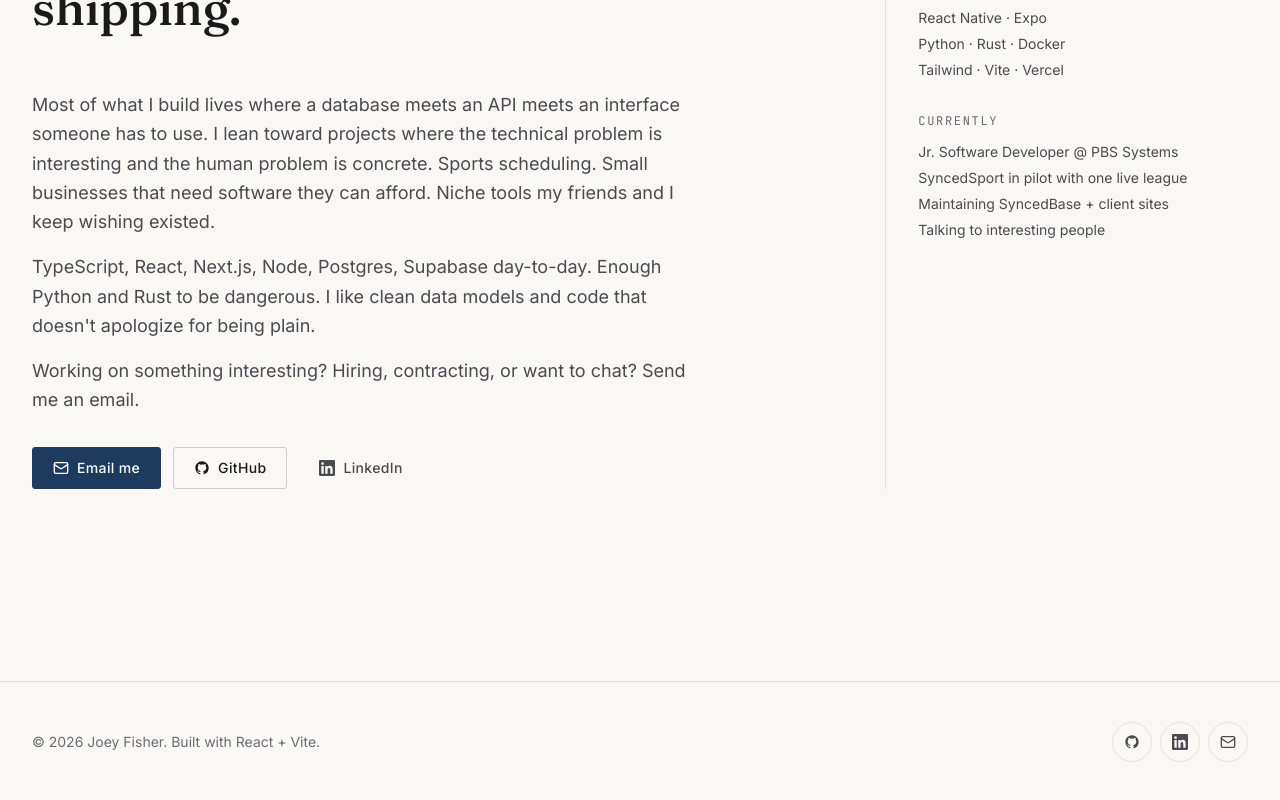
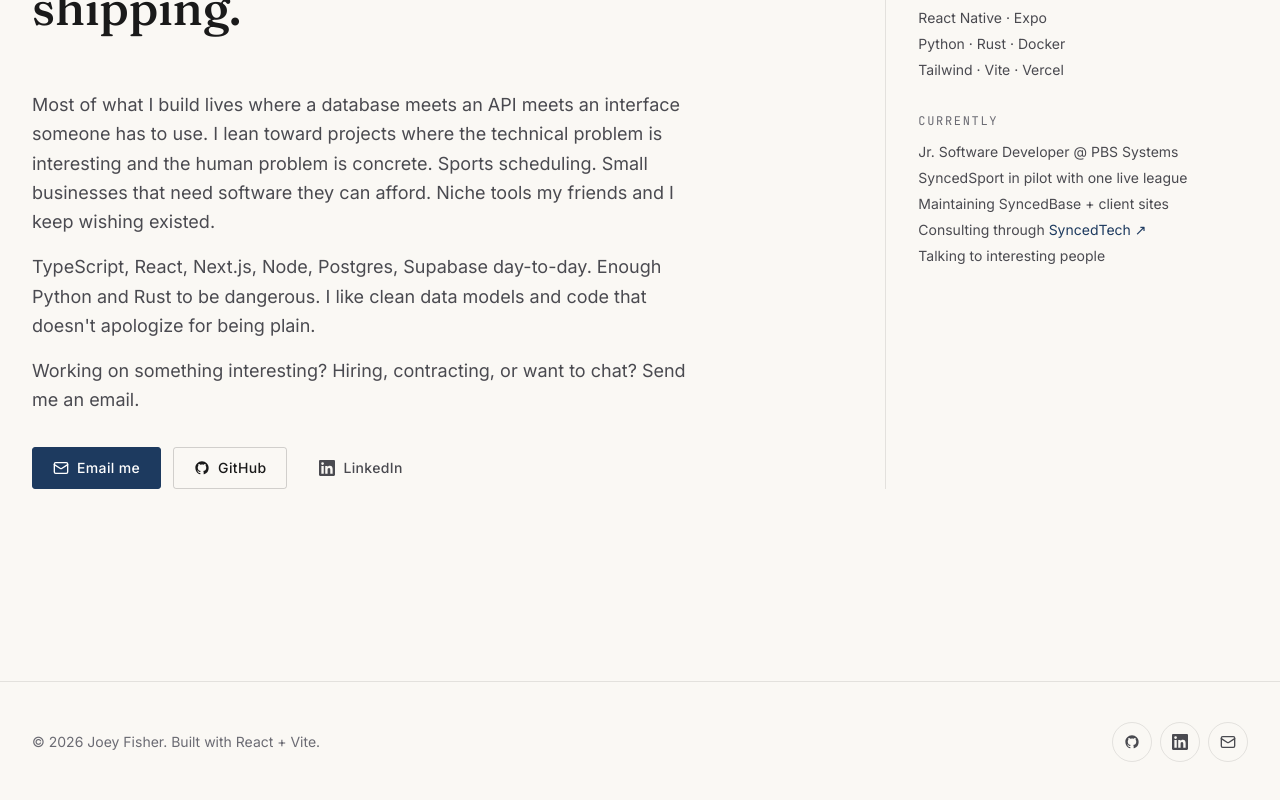
Before and after one commit to fisherjoey/portfolio-site, a React (Vite) app: page / in a window 1280 px wide. Shown: the part 7042-7842 px from the top of the page. Built offline with nearby package versions, Linux system fonts and the light colour scheme.

Commit message:
redesign: about/contact light polish + SyncedTech link

```diff
--- a/src/components/sections/AboutContact.tsx
+++ b/src/components/sections/AboutContact.tsx
@@ -64,6 +64,17 @@
               <li>Jr. Software Developer @ PBS Systems</li>
               <li>SyncedSport in pilot with one live league</li>
               <li>Maintaining SyncedBase + client sites</li>
+              <li>
+                Consulting through{' '}
+                <a
+                  href="https://syncedtech.ca"
+                  target="_blank"
+                  rel="noopener noreferrer"
+                  className="text-[var(--color-brand-accent)] hover:underline"
+                >
+                  SyncedTech ↗
+                </a>
+              </li>
               <li>Talking to interesting people</li>
             </ul>
           </aside>
```
